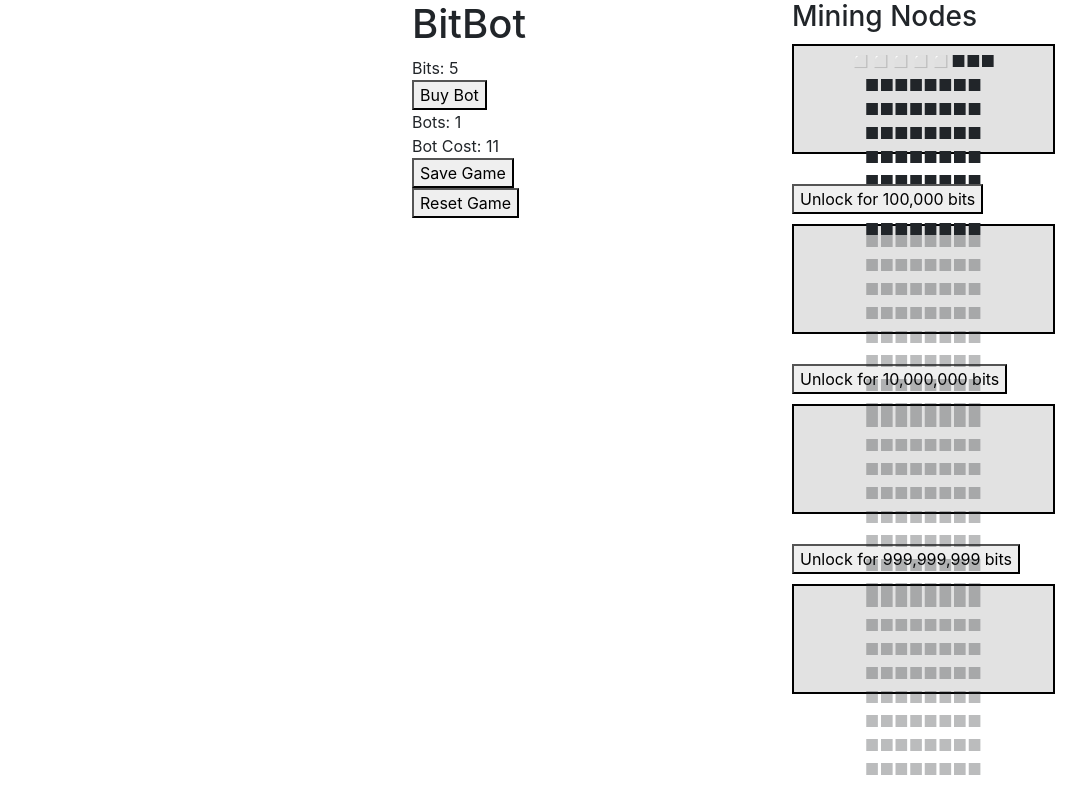
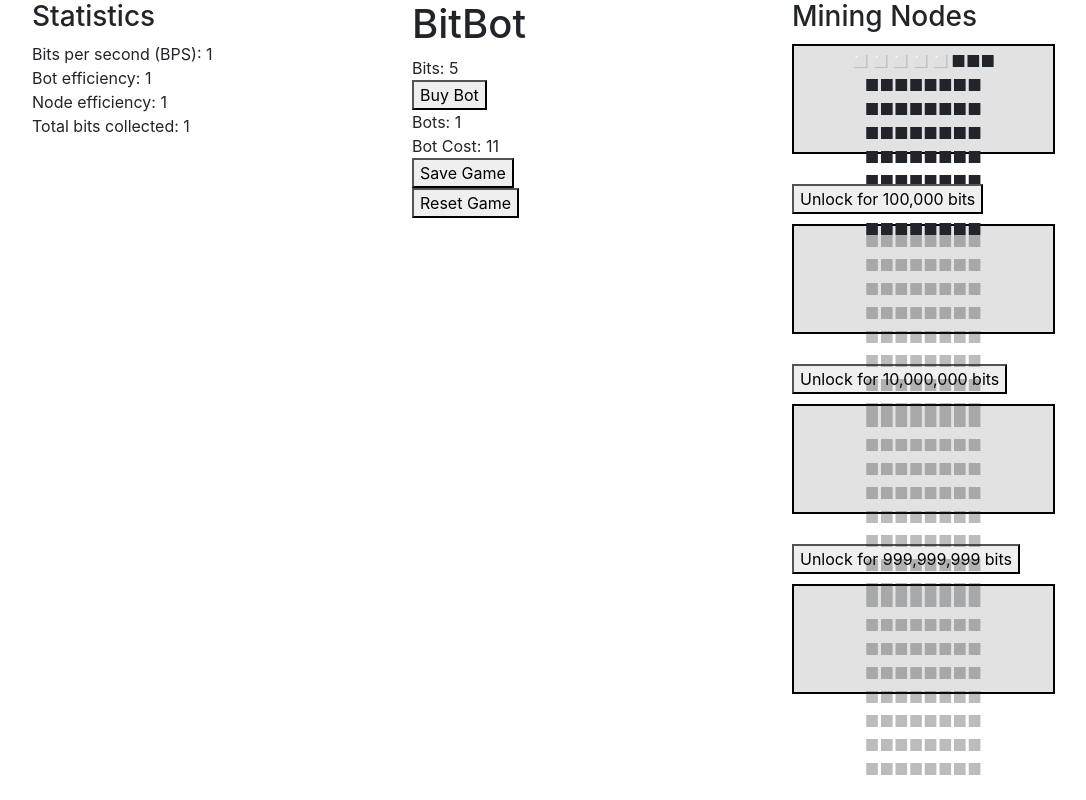
Before and after one commit to MikeBoyd16/bitbot, a plain HTML site: page src/index.html in a window 1280 px wide. Shown: the whole page, without its empty margins (53-1139 px from the left). Drawn offline with nearby package versions, Linux system fonts and the light colour scheme.

Commit message:
Add statistics section placeholders

```diff
--- a/src/index.html
+++ b/src/index.html
@@ -15,7 +15,14 @@ File: index.html
 		<div class="container">
 			<div class="row">
 				<div class="col-sm-4">
-
+					<h3>Statistics</h3>
+					Bits per second (BPS): <span id="bps">1</span>
+					<br />
+					Bot efficiency:  <span id="bot_efficiency">1</span>
+					<br />
+					Node efficiency: <span id="node_efficiency">1</span>
+					<br />
+					Total bits collected: <span id="total_bits_collected">1</span>
 				</div>
 				<div class="col-sm-4">
 					<h1>BitBot</h1>
```
